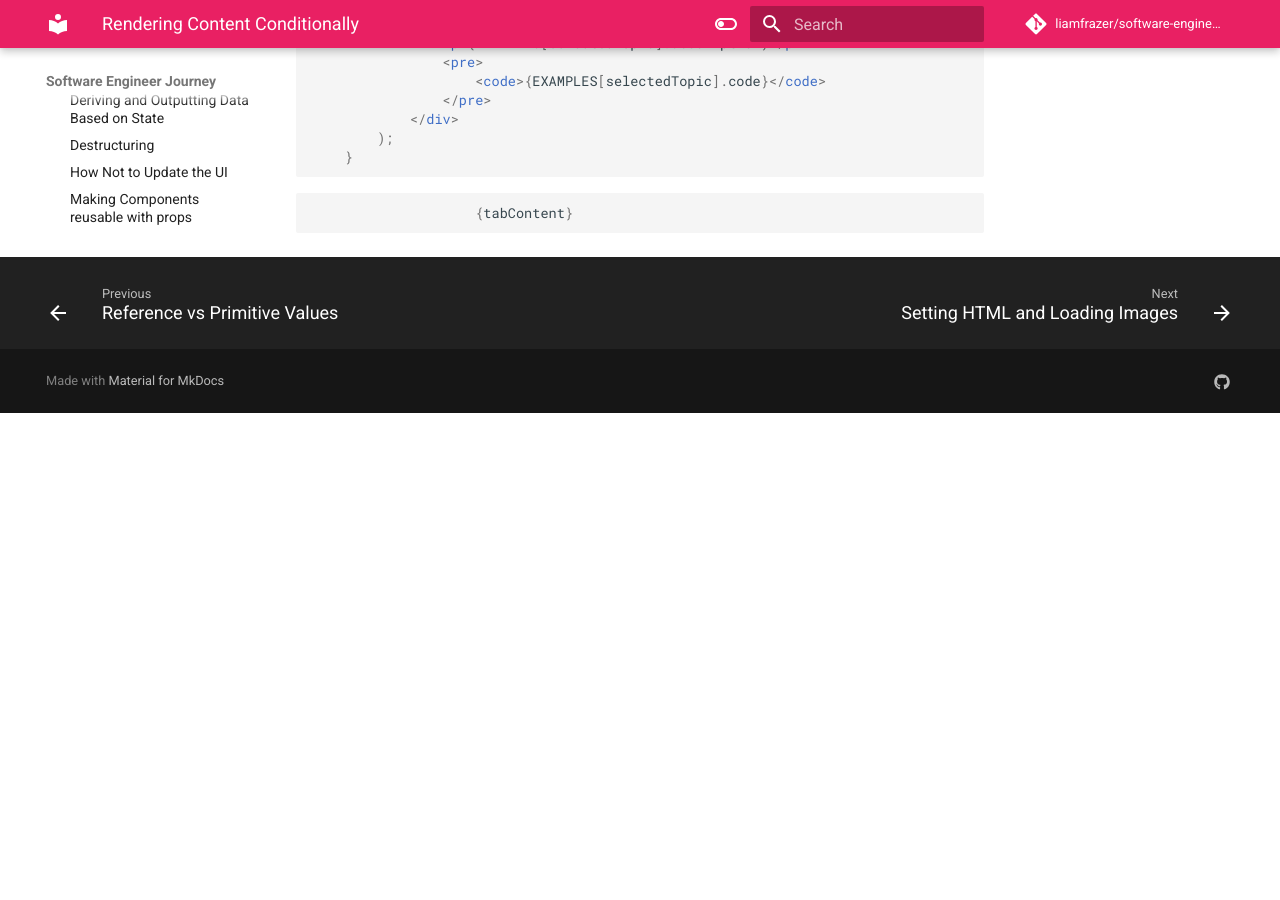
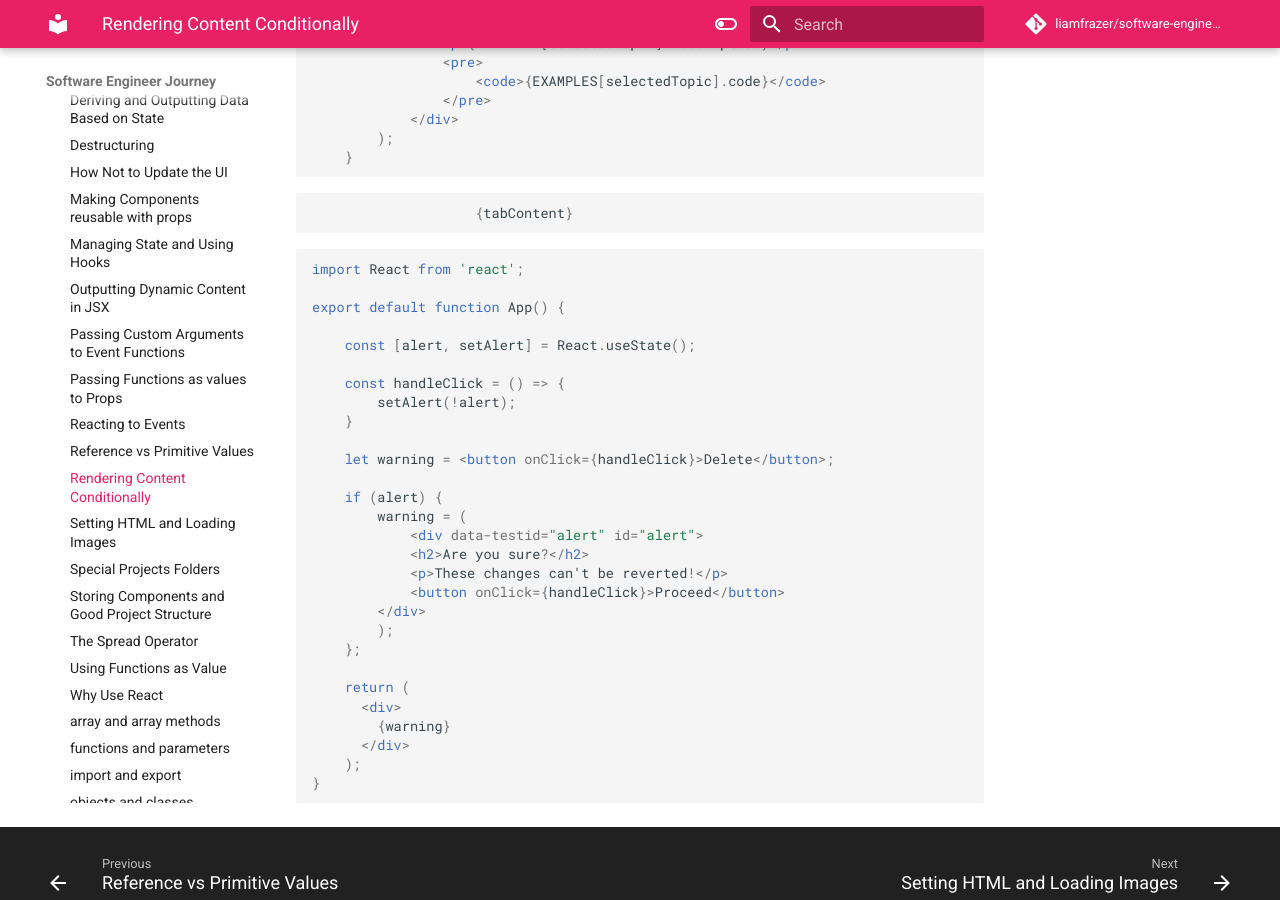
Before and after one commit to liamfrazer/software-engineer-journey, an MkDocs documentation site: the page built from docs/Learning/The Complete React Guide/Rendering Content Conditionally.md, in a window 1280 px wide and 900 px high, scrolled down 1026 px. Built offline with MkDocs 1.6.1 and Material for MkDocs 9.7.7, drawn with Linux system fonts in a browser that asks for light colours; comment, search, counter and statistics services are not loaded; before the commit the page ends 1439 px from its top, so only the background shows below that.

Commit message:
vault backup: 2023-12-17 16:09:49

````diff
--- a/docs/Learning/The Complete React Guide/Rendering Content Conditionally.md
+++ b/docs/Learning/The Complete React Guide/Rendering Content Conditionally.md
@@ -65,3 +65,36 @@ tags:
 ```jsx
 					{tabContent}
 ```
+
+
+
+```jsx
+import React from 'react';
+
+export default function App() {
+
+    const [alert, setAlert] = React.useState();
+
+    const handleClick = () => {
+        setAlert(!alert);
+    }
+
+    let warning = <button onClick={handleClick}>Delete</button>;
+
+    if (alert) {
+        warning = (
+            <div data-testid="alert" id="alert">
+            <h2>Are you sure?</h2>
+            <p>These changes can't be reverted!</p>
+            <button onClick={handleClick}>Proceed</button>
+        </div>
+        );
+    };
+
+    return (
+      <div>
+        {warning}
+      </div>
+    );
+}
+```
````
Also changed, not shown: docs/index.md (+1 -0 lines).
